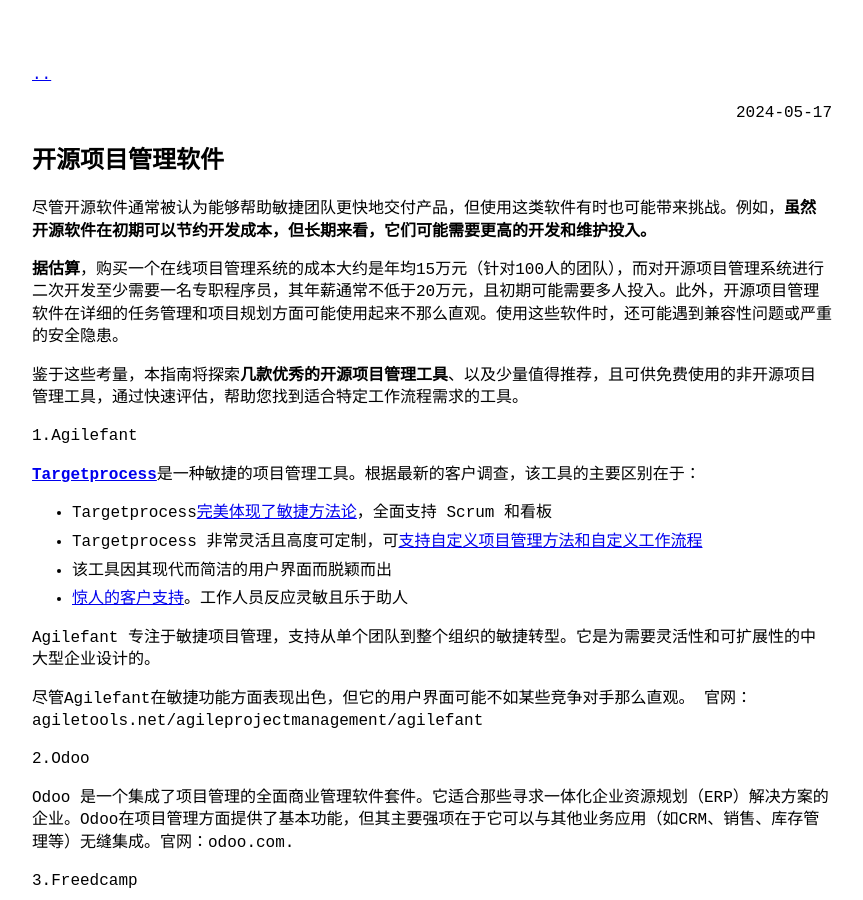
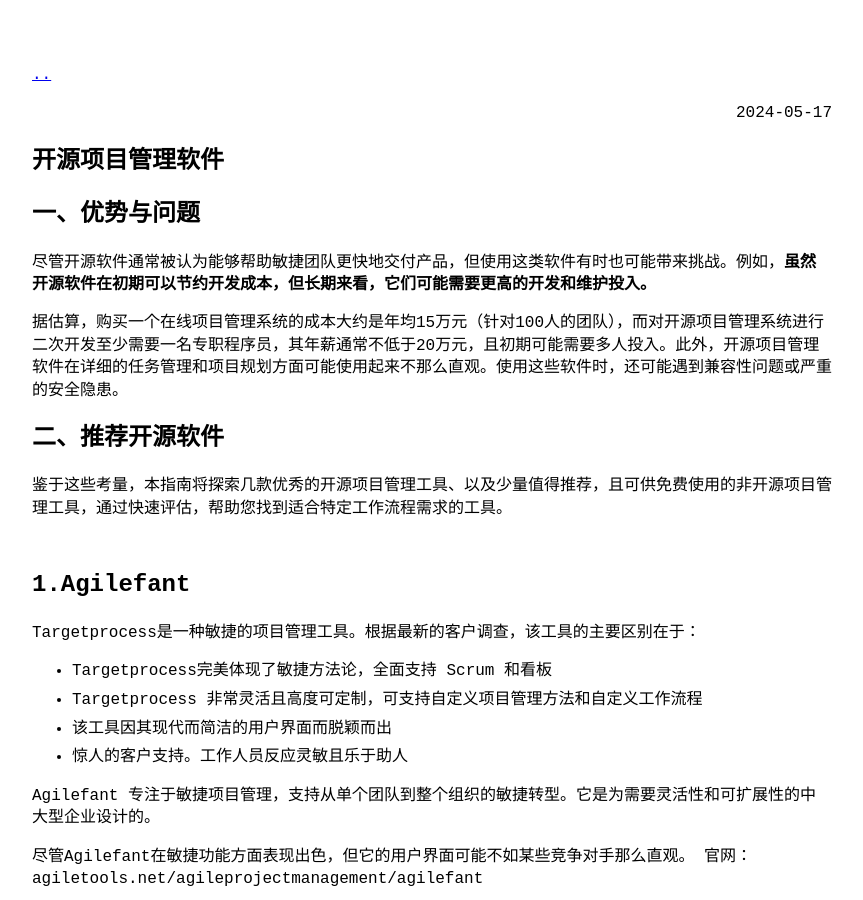
Before and after one commit to ccto/ccto.github.io, a Jekyll site: the page built from _posts/2024-05-17-project-soft-about.md, in a window 1280 px wide and 900 px high. Shown: the whole window, without its empty margins (208-1071 px from the left). Built offline with Jekyll 4.4.1, drawn with Linux system fonts in a browser that asks for light colours; some of the changed text lies outside the part shown.

Commit message:
开源项目管理软件

```diff
--- a/_posts/2024-05-17-project-soft-about.md
+++ b/_posts/2024-05-17-project-soft-about.md
@@ -4,128 +4,82 @@
 category: 项目管理软件
 ---
 
+#  一、优势与问题
+
 尽管开源软件通常被认为能够帮助敏捷团队更快地交付产品，但使用这类软件有时也可能带来挑战。例如，**虽然开源软件在初期可以节约开发成本，但长期来看，它们可能需要更高的开发和维护投入。**
 
-**据估算**，购买一个在线项目管理系统的成本大约是年均15万元（针对100人的团队），而对开源项目管理系统进行二次开发至少需要一名专职程序员，其年薪通常不低于20万元，且初期可能需要多人投入。此外，开源项目管理软件在详细的任务管理和项目规划方面可能使用起来不那么直观。使用这些软件时，还可能遇到兼容性问题或严重的安全隐患。
+据估算，购买一个在线项目管理系统的成本大约是年均15万元（针对100人的团队），而对开源项目管理系统进行二次开发至少需要一名专职程序员，其年薪通常不低于20万元，且初期可能需要多人投入。此外，开源项目管理软件在详细的任务管理和项目规划方面可能使用起来不那么直观。使用这些软件时，还可能遇到兼容性问题或严重的安全隐患。
 
-鉴于这些考量，本指南将探索**几款优秀的开源项目管理工具**、以及少量值得推荐，且可供免费使用的非开源项目管理工具，通过快速评估，帮助您找到适合特定工作流程需求的工具。
+# 二、推荐开源软件
 
-1.Agilefant
+鉴于这些考量，本指南将探索几款优秀的开源项目管理工具、以及少量值得推荐，且可供免费使用的非开源项目管理工具，通过快速评估，帮助您找到适合特定工作流程需求的工具。
 
-**[Targetprocess](https://www.targetprocess.com/product/)**是一种敏捷的项目管理工具。根据最新的客户调查，该工具的主要区别在于：
+## 1.Agilefant
 
-- Targetprocess[完美体现了敏捷方法论](http://agile-project-management-tool.targetprocess.com/)，全面支持 Scrum 和看板
-- Targetprocess 非常灵活且高度可定制，可[支持自定义项目管理方法和自定义工作流程](https://www.targetprocess.com/solutions/product-management#stay-flexible)
+Targetprocess是一种敏捷的项目管理工具。根据最新的客户调查，该工具的主要区别在于：
+
+- Targetprocess完美体现了敏捷方法论，全面支持 Scrum 和看板
+- Targetprocess 非常灵活且高度可定制，可支持自定义项目管理方法和自定义工作流程
 - 该工具因其现代而简洁的用户界面而脱颖而出
-- [惊人的客户支持](https://www.targetprocess.com/guide/)。工作人员反应灵敏且乐于助人
+- 惊人的客户支持。工作人员反应灵敏且乐于助人
 
 Agilefant 专注于敏捷项目管理，支持从单个团队到整个组织的敏捷转型。它是为需要灵活性和可扩展性的中大型企业设计的。
 
 尽管Agilefant在敏捷功能方面表现出色，但它的用户界面可能不如某些竞争对手那么直观。
 官网：agiletools.net/agileprojectmanagement/agilefant
 
-2.Odoo
+## 2.Odoo
 
 Odoo 是一个集成了项目管理的全面商业管理软件套件。它适合那些寻求一体化企业资源规划（ERP）解决方案的企业。Odoo在项目管理方面提供了基本功能，但其主要强项在于它可以与其他业务应用（如CRM、销售、库存管理等）无缝集成。官网：odoo.com.
 
-
-
-
-
-3.Freedcamp
+##  3.Freedcamp
 
 Freedcamp 提供一个用户友好的项目管理平台，适合各种规模的团队。Freedcamp的特点是其直观的设计和广泛的功能，包括任务管理、时间跟踪和协作工具。尽管它提供了一个全面的解决方案，但对于需要高度专业化或定制的团队来说，Freedcamp的功能可能有限。官网：freedcamp.com.
 
-
-
-
-
-4.Wekan
+## 4.Wekan
 
 Wekan 是一个开源的看板式任务管理工具，类似于Trello。它适合寻求简单、直观的任务和项目管理工具的小型团队。Wekan的优点在于其简洁的用户界面和易于上手的功能，但它可能不适合那些寻求复杂项目管理功能的大型团队。官网：wekan.github.io.
 
-
-
-
-
-5.Zentao
+## 5.Zentao
 
 Zentao 是一款专注于软件开发项目管理的工具，特别适合敏捷和Scrum团队。Zentao的核心功能包括产品管理、项目管理、QA管理等。虽然它在软件开发领域表现出色，但可能不适合其他类型的项目管理。官网：zentao.pm.
 
-
-
-
-
-6.Trac
+## 6.Trac
 
 Trac 是一个为软件开发设计的项目管理和bug跟踪系统。它以其简单的界面和综合的Wiki和问题跟踪功能著称。Trac适合那些寻求基本功能和高度定制能力的小型开发团队。然而，对于非技术用户来说，Trac的设置和使用可能有一定的挑战。官网：trac.edgewall.org
 
-
-
-
-
-7.Pivotal Tracker
+##  7.Pivotal Tracker
 
 Pivotal Tracker 专为敏捷开发团队设计，提供直观的敏捷项目管理工具。它的特点是简洁的界面和专注于用户故事的项目规划方法。虽然Pivotal Tracker在敏捷项目管理方面表现出色，但它可能不适合那些需要更传统或更全面项目管理功能的团队。官网：pivotaltracker.com.
 
-
-
-
-
-8.LeanKit
+##  8.LeanKit
 
 LeanKit 提供灵活的看板式项目管理，适合敏捷和精益方法论的团队。LeanKit的优点是其能够支持复杂的工作流程和大型团队的协作，但它的价格和复杂性可能是小型团队的障碍。官网：leankit.com.
 
-
-
-
-
-9.Assembla
+##  9.Assembla
 
 Assembla 是面向软件开发团队的项目管理和协作工具，提供代码仓库、任务追踪和协作空间。Assembla特别适合那些需要代码管理和项目管理紧密结合的团队。它的缺点是可能对非开发类项目的支持不足。官网：https://get.assembla.com/
 
-
-
-
-
-0.开源看板项目管理软件-Restyaboard
+##  10.开源看板项目管理软件-Restyaboard
 
 这个平台能够帮助你把复杂的项目分解成单独的任务，指定任务执行者，并利用视觉吸引力强且可定制的看板来监控任务进度。你可以为任务设置自定义状态，并创建可以支持多个项目或流程的待办事项列表。
 
-
-
-Restyaboard提供多种布局，让你能够从不同角度查看项目，识别项目的优势和劣势，并找到完成任务和项目交付的解决方案。
-
-
+ Restyaboard提供多种布局，让你能够从不同角度查看项目，识别项目的优势和劣势，并找到完成任务和项目交付的解决方案。
 
 此外，Restyaboard还内置了聊天工具和评论功能，这些工具有助于促进快节奏项目方法论中的团队协作。平台还允许你通过可定制的用户权限，完全控制谁可以访问哪些内容。【官网： https://www.restyaboard.com/ 】
 
-
-
-
+#  三、结论
 
 在这篇文章中，我们详细探讨了20款优秀的开源项目管理工具。每款工具都有其独特的特性和优势，从灵活性和定制能力到易用性和成本效益，不同的工具适用于不同的企业和项目需求。一些工具更侧重于敏捷开发和团队协作，而其他则强调任务管理和项目规划。选择合适的工具需要考虑您的团队规模、项目类型、预算限制以及特定的功能需求。通过对这些工具的对比分析，我们希望能帮助您找到最适合您项目和团队需求的解决方案。
 
+#  四、常见问答
 
+ 问：开源项目管理工具相比商业工具的优势是什么？ 答：开源项目管理工具的主要优势包括成本效益、高度的可定制性、源代码的可访问性、以及强大的社区支持。它们为企业提供了一个灵活、可适应性强的解决方案，特别适合预算有限或需要高度定制化工具的组织。
 
-常见问答
+ 问：选择开源项目管理工具时应考虑哪些因素？ 答：选择开源项目管理工具时，应考虑以下因素：项目需求和工作流程、团队大小和构成、技术能力和资源、预算限制、以及所需的特定功能。还需要考虑长期维护和支持的可行性。
 
+ 问：使用开源项目管理工具有哪些潜在风险？ 答：潜在风险包括技术支持和维护的挑战、可能的安全问题、以及对团队成员的培训需求。此外，一些开源工具可能在功能上不如商业工具全面，或者在用户界面和易用性方面存在不足。
 
+ 问：对于初创公司来说，使用开源项目管理工具合适吗？ 答：对于初创公司而言，开源项目管理工具是一个理想的选择，因为它们通常具有较低的入门成本，并提供必要的灵活性来适应快速变化的需求。同时，开源工具还可以随着公司的成长而进行定制和扩展。
 
-问：开源项目管理工具相比商业工具的优势是什么？ 答：开源项目管理工具的主要优势包括成本效益、高度的可定制性、源代码的可访问性、以及强大的社区支持。它们为企业提供了一个灵活、可适应性强的解决方案，特别适合预算有限或需要高度定制化工具的组织。
-
-
-
-问：选择开源项目管理工具时应考虑哪些因素？ 答：选择开源项目管理工具时，应考虑以下因素：项目需求和工作流程、团队大小和构成、技术能力和资源、预算限制、以及所需的特定功能。还需要考虑长期维护和支持的可行性。
-
-
-
-问：使用开源项目管理工具有哪些潜在风险？ 答：潜在风险包括技术支持和维护的挑战、可能的安全问题、以及对团队成员的培训需求。此外，一些开源工具可能在功能上不如商业工具全面，或者在用户界面和易用性方面存在不足。
-
-
-
-问：对于初创公司来说，使用开源项目管理工具合适吗？ 答：对于初创公司而言，开源项目管理工具是一个理想的选择，因为它们通常具有较低的入门成本，并提供必要的灵活性来适应快速变化的需求。同时，开源工具还可以随着公司的成长而进行定制和扩展。
-
-
-
-问：是否所有开源项目管理工具都免费？ 答：虽然大多数开源项目管理工具都是免费的，但某些工具可能提供付费版本，提供额外的功能或专业技术支持。此外，即使是免费的工具，也可能在定制、集成和维护方面产生成本。
+ 问：是否所有开源项目管理工具都免费？ 答：虽然大多数开源项目管理工具都是免费的，但某些工具可能提供付费版本，提供额外的功能或专业技术支持。此外，即使是免费的工具，也可能在定制、集成和维护方面产生成本。
```
